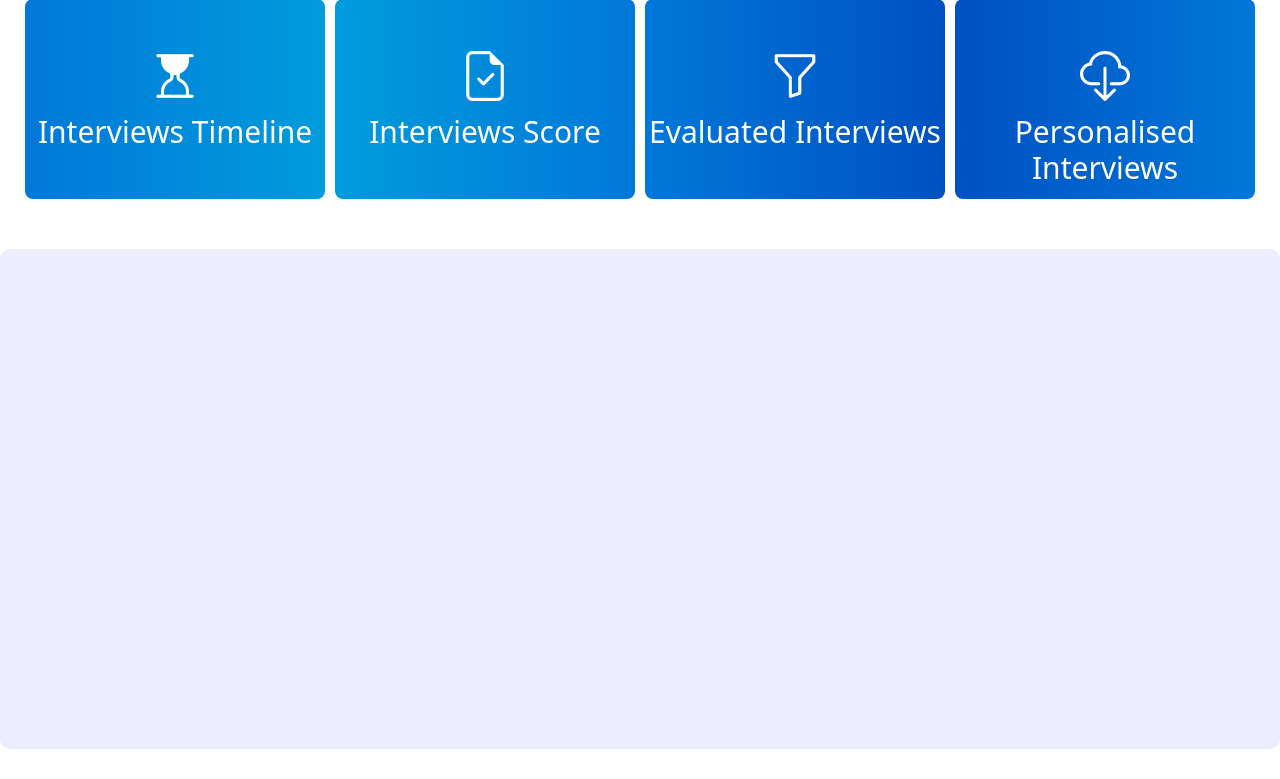
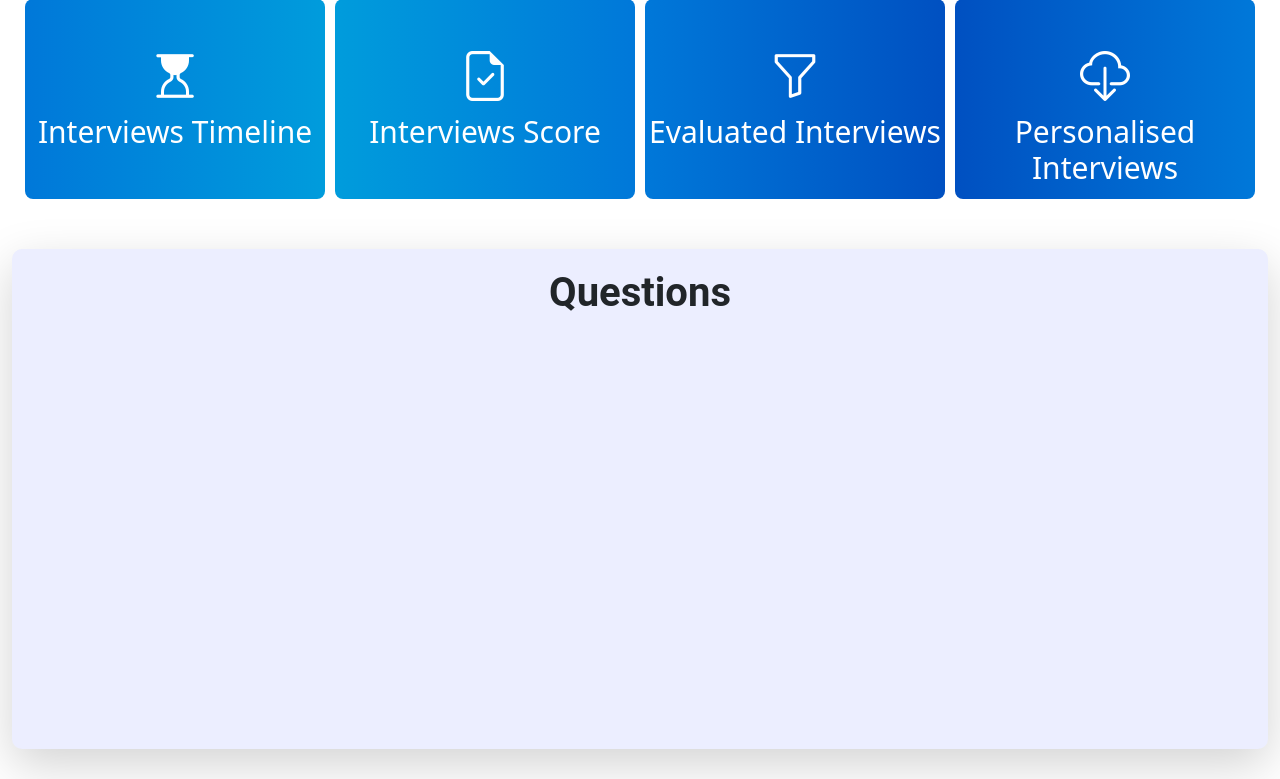
Before and after one commit to martin265/SmartWayConstruction, a PHP site: page /applicant_interviews.php in a window 1280 px wide. Shown: the part 231-1010 px from the top of the page. Run offline with PHP 8.4, Linux system fonts and the light colour scheme; some libraries are stand-ins or nearby versions.

Commit message:
small steps to the moon

```diff
--- a/Styles/main.css
+++ b/Styles/main.css
@@ -430,3 +430,13 @@ body {
     border-radius: 10px;
     margin-top: 50px;
 }
+
+.interview-questions-panel .interview-question-panel-title h1 {
+    text-align: center;
+    font-size: 40px;
+    padding-top: 20px;
+    font-family: 'Manrope', sans-serif;
+    font-family: 'Roboto', sans-serif;
+    text-transform: capitalize;
+    font-weight: bolder;
+}
--- a/applicant_interviews.php
+++ b/applicant_interviews.php
@@ -1,5 +1,18 @@
 <?php
+// fetching all the jobs in the database here //
+include("Model/InterviewQuestions.php");
+// ============ estabishing the connection here ============ //
+$connection = new Connection("localhost", "root", "", "SmartWayConstruction");
+$connection->EstablishConnection(); // establishing the connection here
+$conn = $connection->get_connection();
+// ============ function to fetch the questions in the databse here =========== //
+function fecthQuestions($conn) {
+    try {
 
+    }catch(Exception $ex) {
+        print($ex);
+    }
+}
 ?>
 <!DOCTYPE html>
 <html lang="en">
@@ -58,11 +71,18 @@
                 </div>
             </div>
         </div>
+    </div>
 
-        <div class="interview-questions-panel">
-
+    <div class="container-xxl">
+        <div class="row">
+            <div class="col-lg-12">
+                <div class="interview-questions-panel shadow-lg">
+                    <div class="interview-question-panel-title">
+                        <h1>questions</h1>
+                    </div>
+                </div>
+            </div>
         </div>
     </div>
-
 </body>
 </html>
```
